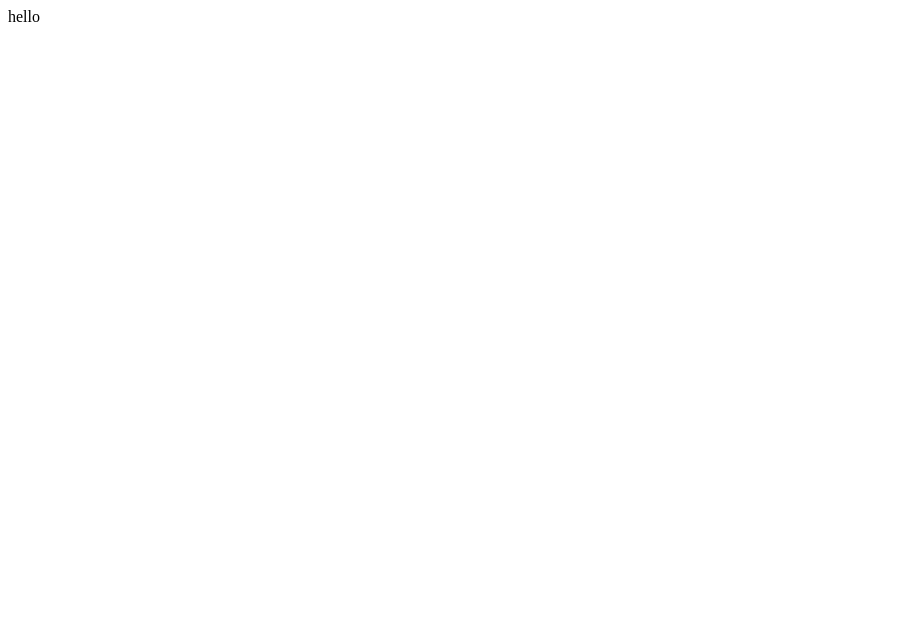
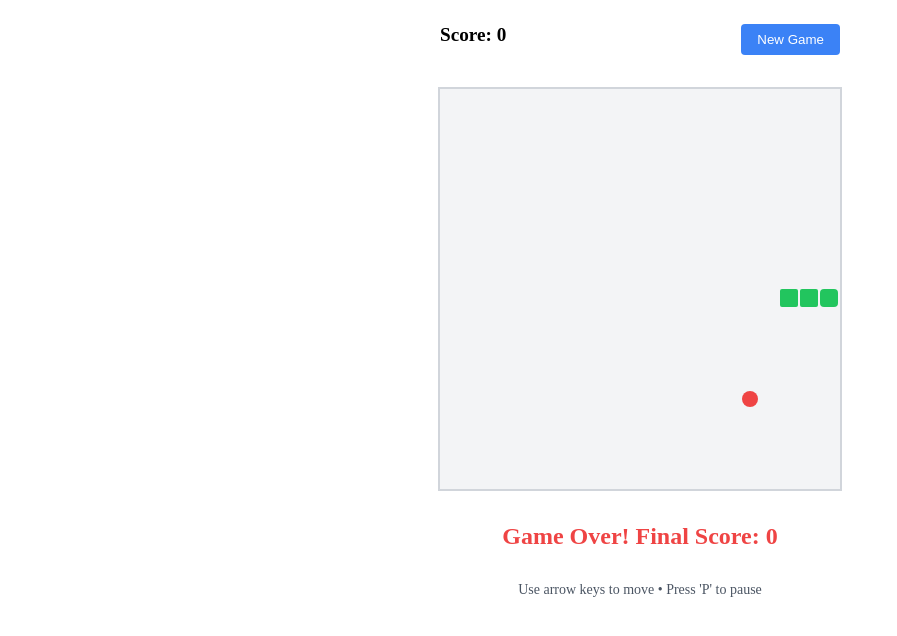
Before and after one commit to nshiff/copilot-helper, a React (Vite) app: page / in a window 1280 px wide. Shown: the top 636 px of the page, without its empty margins (0-897 px from the left). Built offline with nearby package versions, Linux system fonts and the light colour scheme.

Commit message:
SnakeGame working (Claude)

```diff
--- a/src/App.tsx
+++ b/src/App.tsx
@@ -1,7 +1,9 @@
+import SnakeGame from "./components/SnakeGame";
+
 // App is a high-level component in the solution
-// App displays "hello" to the user
+// It is used as a jumping-off point for different experiments
 const App = () => {
-  return <div>hello</div>;
+  return <SnakeGame />;
 };
 
 export default App;
--- /dev/null
+++ b/src/components/SnakeGame.jsx
@@ -0,0 +1,260 @@
+import React, { useState, useEffect, useCallback } from "react";
+
+const GRID_SIZE = 20;
+const CELL_SIZE = 20;
+const INITIAL_SPEED = 150;
+const INITIAL_SNAKE = [
+  { x: 10, y: 10 },
+  { x: 9, y: 10 },
+  { x: 8, y: 10 },
+];
+
+const styles = {
+  container: {
+    display: "flex",
+    flexDirection: "column",
+    alignItems: "center",
+    gap: "1rem",
+    padding: "1rem",
+  },
+  header: {
+    display: "flex",
+    justifyContent: "space-between",
+    width: "100%",
+    maxWidth: "400px",
+    marginBottom: "1rem",
+  },
+  score: {
+    fontSize: "1.2rem",
+    fontWeight: "bold",
+  },
+  button: {
+    padding: "0.5rem 1rem",
+    backgroundColor: "#3B82F6",
+    color: "white",
+    border: "none",
+    borderRadius: "4px",
+    cursor: "pointer",
+  },
+  gameBoard: {
+    position: "relative",
+    backgroundColor: "#F3F4F6",
+    border: "2px solid #D1D5DB",
+  },
+  snakeSegment: {
+    position: "absolute",
+    backgroundColor: "#22C55E",
+  },
+  food: {
+    position: "absolute",
+    backgroundColor: "#EF4444",
+    borderRadius: "50%",
+  },
+  gameOver: {
+    marginTop: "1rem",
+    fontSize: "1.5rem",
+    fontWeight: "bold",
+    color: "#EF4444",
+  },
+  pausedText: {
+    marginTop: "1rem",
+    fontSize: "1.5rem",
+    fontWeight: "bold",
+    color: "#3B82F6",
+  },
+  instructions: {
+    marginTop: "1rem",
+    fontSize: "0.875rem",
+    color: "#4B5563",
+  },
+};
+
+const SnakeGame = () => {
+  const [snake, setSnake] = useState(INITIAL_SNAKE);
+  const [food, setFood] = useState({ x: 15, y: 15 });
+  const [direction, setDirection] = useState("RIGHT");
+  const [gameOver, setGameOver] = useState(false);
+  const [score, setScore] = useState(0);
+  const [isPaused, setIsPaused] = useState(false);
+
+  const generateFood = useCallback(() => {
+    const newFood = {
+      x: Math.floor(Math.random() * GRID_SIZE),
+      y: Math.floor(Math.random() * GRID_SIZE),
+    };
+
+    const isOnSnake = snake.some(
+      (segment) => segment.x === newFood.x && segment.y === newFood.y
+    );
+
+    if (isOnSnake) {
+      return generateFood();
+    }
+
+    return newFood;
+  }, [snake]);
+
+  const checkCollision = (head) => {
+    if (
+      head.x < 0 ||
+      head.x >= GRID_SIZE ||
+      head.y < 0 ||
+      head.y >= GRID_SIZE
+    ) {
+      return true;
+    }
+
+    return snake.some(
+      (segment, index) =>
+        index !== 0 && segment.x === head.x && segment.y === head.y
+    );
+  };
+
+  const moveSnake = useCallback(() => {
+    if (gameOver || isPaused) return;
+
+    const head = { ...snake[0] };
+
+    switch (direction) {
+      case "UP":
+        head.y -= 1;
+        break;
+      case "DOWN":
+        head.y += 1;
+        break;
+      case "LEFT":
+        head.x -= 1;
+        break;
+      case "RIGHT":
+        head.x += 1;
+        break;
+      default:
+        break;
+    }
+
+    if (checkCollision(head)) {
+      setGameOver(true);
+      return;
+    }
+
+    const newSnake = [head];
+    const ateFood = head.x === food.x && head.y === food.y;
+
+    if (ateFood) {
+      setScore((prev) => prev + 1);
+      setFood(generateFood());
+      newSnake.push(...snake);
+    } else {
+      newSnake.push(...snake.slice(0, -1));
+    }
+
+    setSnake(newSnake);
+  }, [snake, direction, food, gameOver, isPaused, generateFood]);
+
+  const handleKeyPress = useCallback(
+    (e) => {
+      if (e.key === "p") {
+        setIsPaused((prev) => !prev);
+        return;
+      }
+
+      if (gameOver || isPaused) return;
+
+      const keyDirections = {
+        ArrowUp: "UP",
+        ArrowDown: "DOWN",
+        ArrowLeft: "LEFT",
+        ArrowRight: "RIGHT",
+      };
+
+      const newDirection = keyDirections[e.key];
+      if (!newDirection) return;
+
+      const opposites = {
+        UP: "DOWN",
+        DOWN: "UP",
+        LEFT: "RIGHT",
+        RIGHT: "LEFT",
+      };
+
+      if (opposites[newDirection] !== direction) {
+        setDirection(newDirection);
+      }
+    },
+    [direction, gameOver, isPaused]
+  );
+
+  const resetGame = () => {
+    setSnake(INITIAL_SNAKE);
+    setFood(generateFood());
+    setDirection("RIGHT");
+    setGameOver(false);
+    setScore(0);
+    setIsPaused(false);
+  };
+
+  useEffect(() => {
+    const gameLoop = setInterval(moveSnake, INITIAL_SPEED);
+    return () => clearInterval(gameLoop);
+  }, [moveSnake]);
+
+  useEffect(() => {
+    window.addEventListener("keydown", handleKeyPress);
+    return () => window.removeEventListener("keydown", handleKeyPress);
+  }, [handleKeyPress]);
+
+  return (
+    <div style={styles.container}>
+      <div style={styles.header}>
+        <div style={styles.score}>Score: {score}</div>
+        <button onClick={resetGame} style={styles.button}>
+          New Game
+        </button>
+      </div>
+
+      <div
+        style={{
+          ...styles.gameBoard,
+          width: GRID_SIZE * CELL_SIZE,
+          height: GRID_SIZE * CELL_SIZE,
+        }}
+      >
+        {snake.map((segment, index) => (
+          <div
+            key={index}
+            style={{
+              ...styles.snakeSegment,
+              width: CELL_SIZE - 2,
+              height: CELL_SIZE - 2,
+              left: segment.x * CELL_SIZE,
+              top: segment.y * CELL_SIZE,
+              borderRadius: index === 0 ? "4px" : "2px",
+            }}
+          />
+        ))}
+
+        <div
+          style={{
+            ...styles.food,
+            width: CELL_SIZE - 4,
+            height: CELL_SIZE - 4,
+            left: food.x * CELL_SIZE + 2,
+            top: food.y * CELL_SIZE + 2,
+          }}
+        />
+      </div>
+
+      {gameOver && (
+        <div style={styles.gameOver}>Game Over! Final Score: {score}</div>
+      )}
+
+      {isPaused && <div style={styles.pausedText}>Game Paused</div>}
+
+      <div style={styles.instructions}>
+        Use arrow keys to move • Press 'P' to pause
+      </div>
+    </div>
+  );
+};
+
+export default SnakeGame;
--- a/tsconfig.app.json
+++ b/tsconfig.app.json
@@ -5,6 +5,7 @@
     "lib": ["ES2020", "DOM", "DOM.Iterable"],
     "module": "ESNext",
     "skipLibCheck": true,
+    "allowJs": true,
 
     /* Bundler mode */
     "moduleResolution": "bundler",
```
